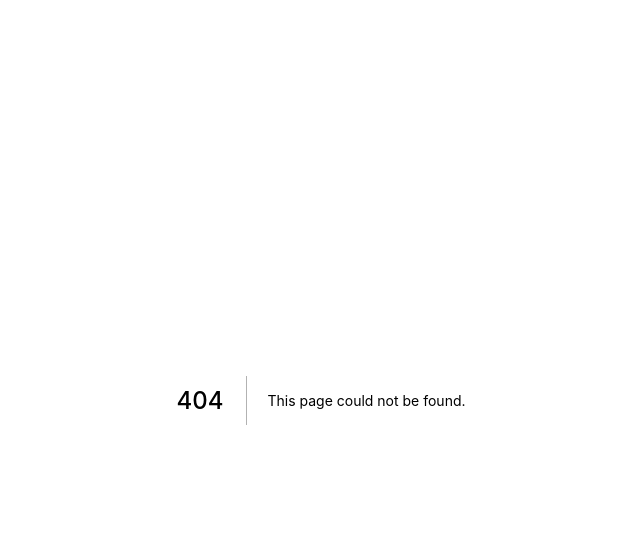
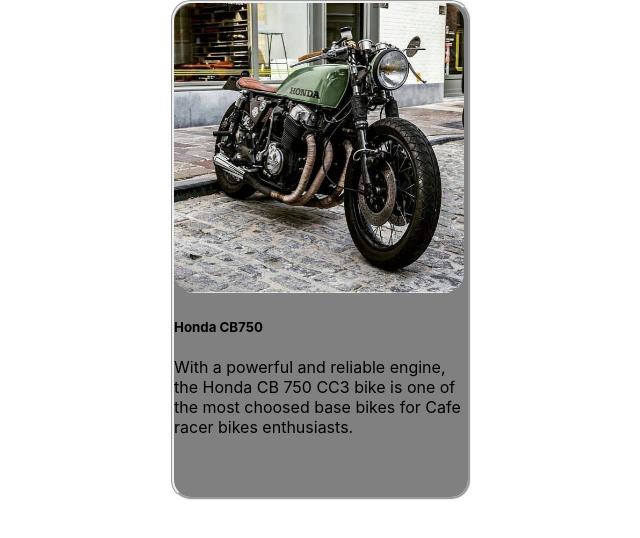
Before and after one commit to EmiAguero1997/ReactApp, a Next.js app: page /card in a window 1280 px wide. Before the commit this address had no page. Shown: the top 538 px of the page, without its empty margins (319-959 px from the left). Built offline with nearby package versions, Linux system fonts and the light colour scheme.

Commit message:
card added

```diff
--- /dev/null
+++ b/pages/card.js
@@ -0,0 +1,15 @@
+
+function Card(){
+    return(
+        <div className="container">
+            <div className="cardBody">
+                <img className='image' alt='100' src="54a7bd0c0d9033785e7f6f2c234024e3.jpg" />
+                <div className='texts'>
+                    <h5>Honda CB750</h5>
+                    <p>With a powerful and reliable engine, the Honda CB 750 CC3 bike is one of the most choosed base bikes for Cafe racer bikes enthusiasts.</p>
+                </div>
+            </div>
+        </div>
+    )
+}
+export default Card
--- a/pages/index.js
+++ b/pages/index.js
@@ -6,10 +6,14 @@
   const goToText = () =>{
     router.push('/test');
   }
+  const goToCard = ()=>{
+    router.push('/card')
+  }
   return (
     <div>
       <h1>Hola mundo!</h1>
       <button onClick={goToText}>Go to Test</button>
+      <button onClick={goToCard}>Go to Card</button>
     </div>
   )
 }
--- a/styles/globals.css
+++ b/styles/globals.css
@@ -14,3 +14,25 @@
 * {
   box-sizing: border-box;
 }
+
+.container{
+  display: flex;
+  width: 100%;
+  justify-content: center;
+}
+
+.cardBody{
+  background-color: grey;
+  display: block;
+  position:absolute;
+  width: 300px;
+  height: 500px;
+  border-radius: 20px;
+  border-style: groove;
+}
+
+.image{
+  width: 290px;
+  height: fit-content;
+  border-radius: 20px;
+}
```
Also changed, not shown: public/54a7bd0c0d9033785e7f6f2c234024e3.jpg (added).
